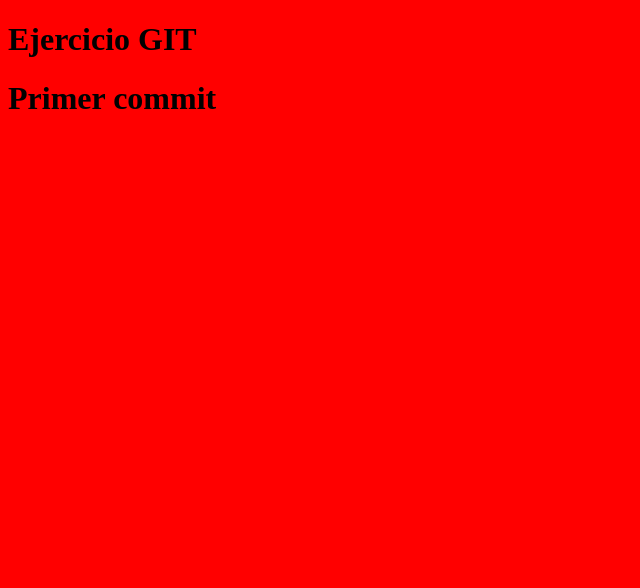
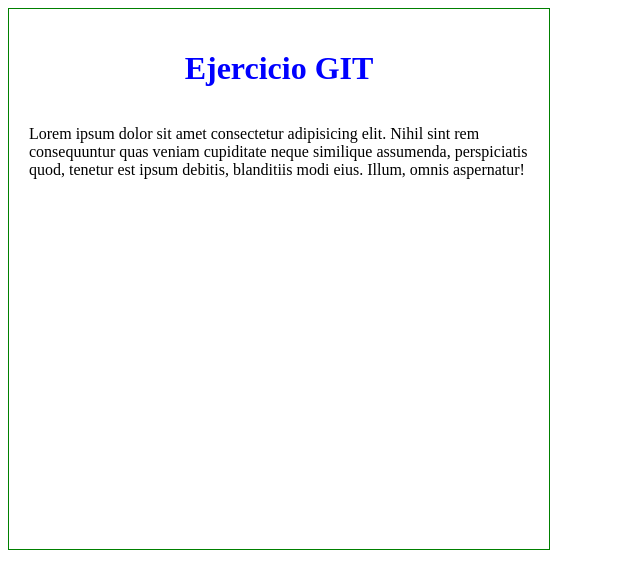
Before and after one commit to Patrilo/fundamentos-de-git-, a plain HTML site: page index.html in a window 1280 px wide. Shown: the whole page, without its empty margins (0-640 px from the left). Drawn offline with Linux system fonts and the light colour scheme.

Commit message:
estilos css

```diff
--- a/index.html
+++ b/index.html
@@ -8,10 +8,11 @@
     <title>Document</title>
 </head>
 <body>
-    <div class="title">
+    <div class="header">
 
-    <h1>Ejercicio GIT</h1>
+    <h1 class="title">Ejercicio GIT</h1>
+    <p class="text">Lorem ipsum dolor sit amet consectetur adipisicing elit. Nihil sint rem consequuntur quas veniam cupiditate neque similique assumenda, perspiciatis quod, tenetur est ipsum debitis, blanditiis modi eius. Illum, omnis aspernatur!</p>
 </div>
-    <h1>Primer commit</h1>
+
 </body>
 </html>
--- a/styles.css
+++ b/styles.css
@@ -1,3 +1,19 @@
-body {
-    background-color: red;
+.header {
+    display: flex;
+    flex-direction: column;
+    height: 500px;
+    width: 500px;
+    border: 1px solid green;
+    align-items: center;
+    padding: 20px;
+
 }
+
+.title{
+    color: blue;
+    text-align: center;
+}
+
+.text{
+    color: color
+}
```
